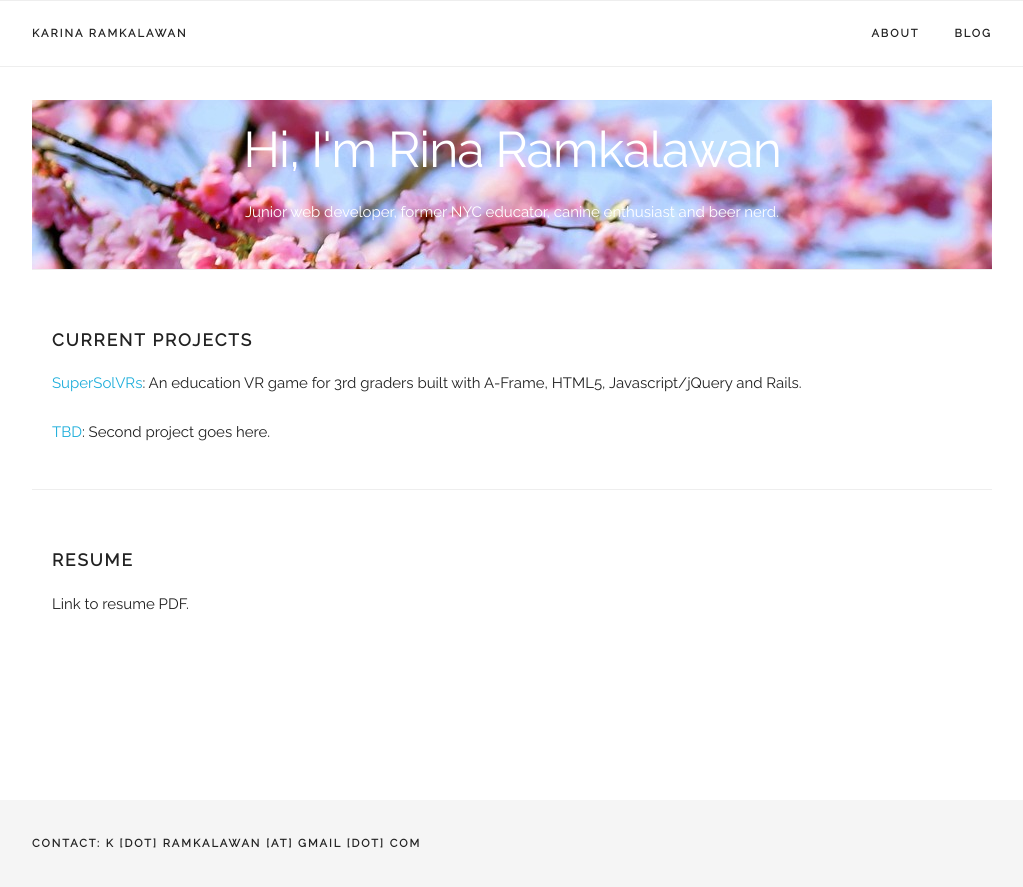
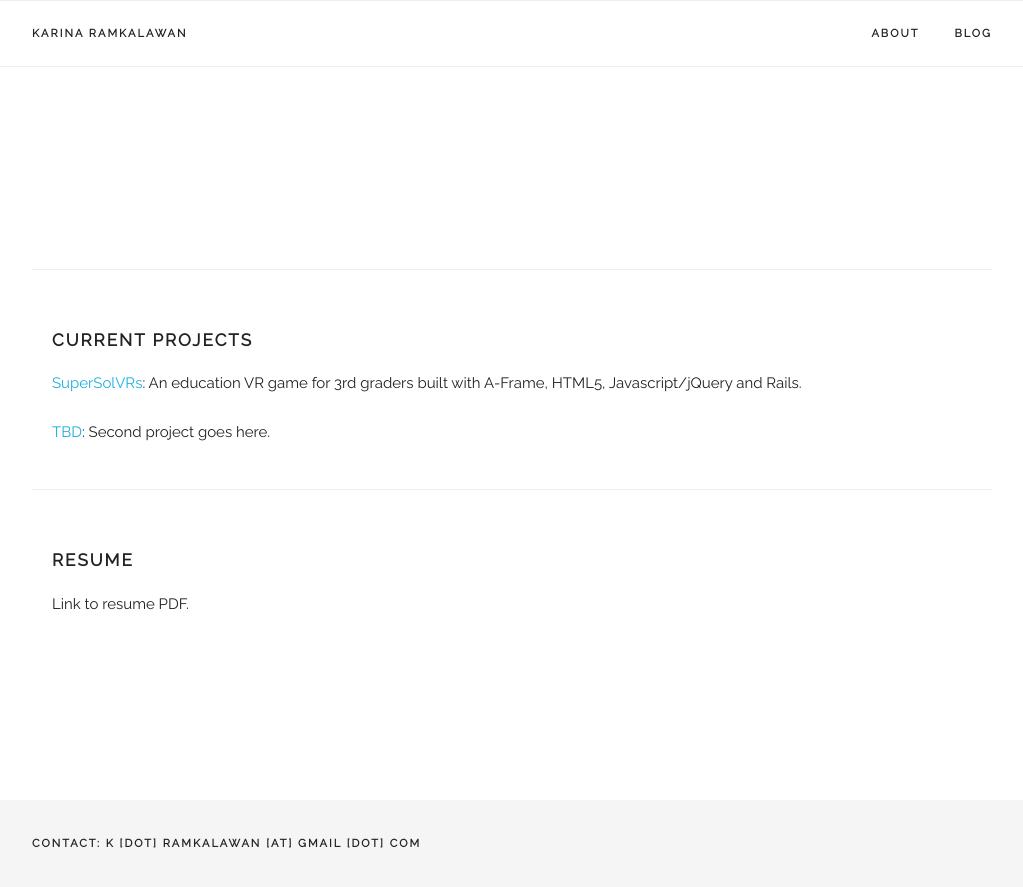
Before and after one commit to rinarama/karinaramkalawan, a Jekyll site: the page built from _static/index.html, in a window 1280 px wide. Shown: the top 887 px of the page, without its empty margins (128-1151 px from the left). Built offline with Jekyll 4.4.1, drawn with Linux system fonts in a browser that asks for light colours; nearby versions of some CDN libraries.

Commit message:
Bug linking stylesheet

```diff
--- a/assets/stylesheets/main.css
+++ b/assets/stylesheets/main.css
@@ -817,7 +817,7 @@ body {
   margin-bottom: 40px;
   text-align: center;
   color: white;
-  background-image: url("blossoms.jpg"); }
+  background-image: url("assets/images/blossoms.jpg"); }
 
 .index-projects {
   border-bottom: 1px solid #eee;
```
Also changed, not shown: assets/images/blossoms.jpg (renamed from assets/stylesheets/blossoms.jpg).
